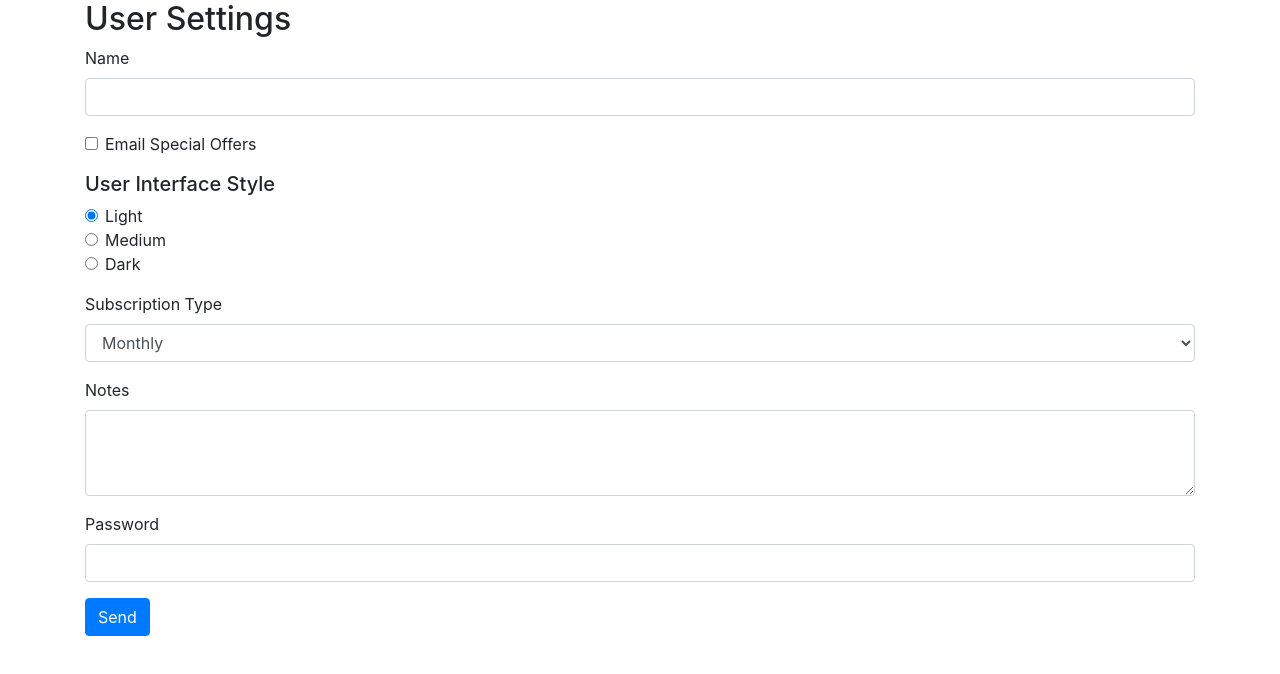
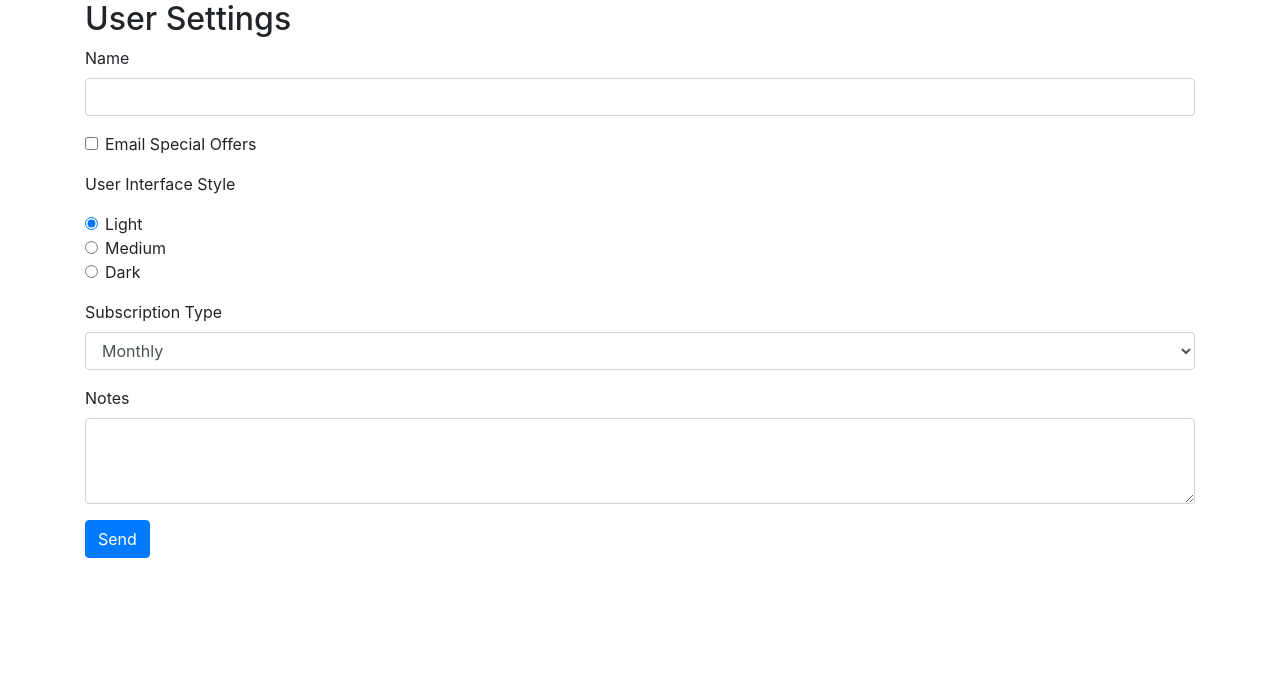
Before and after one commit to PedroMDAndre/PS-Angular-Forms, an Angular app: page / in a window 1280 px wide. Shown: the top 674 px of the page. Built offline with nearby package versions, Linux system fonts and the light colour scheme.

Commit message:
finish form

```diff
--- a/src/app/user-settings-form/user-settings-form.component.html
+++ b/src/app/user-settings-form/user-settings-form.component.html
@@ -12,7 +12,7 @@
             </label>
         </div>
 
-        <h5>User Interface Style</h5>
+        <p>User Interface Style</p>
         <div class="form-group">
             <div class="form-check">
                 <input class="form-check-input" type="radio" name="interfaceStyle" id="lightInterface" value="light"
@@ -51,10 +51,7 @@
             <textarea id="notes" name="notes" class="form-control" rows="3"></textarea>
         </div>
 
-        <div class="form-group">
-            <label for="password">Password</label>
-            <input type="password" id="password" name="password" class="form-control">
-        </div>
+
 
 
         <button class="btn btn-primary">Send</button>
```
